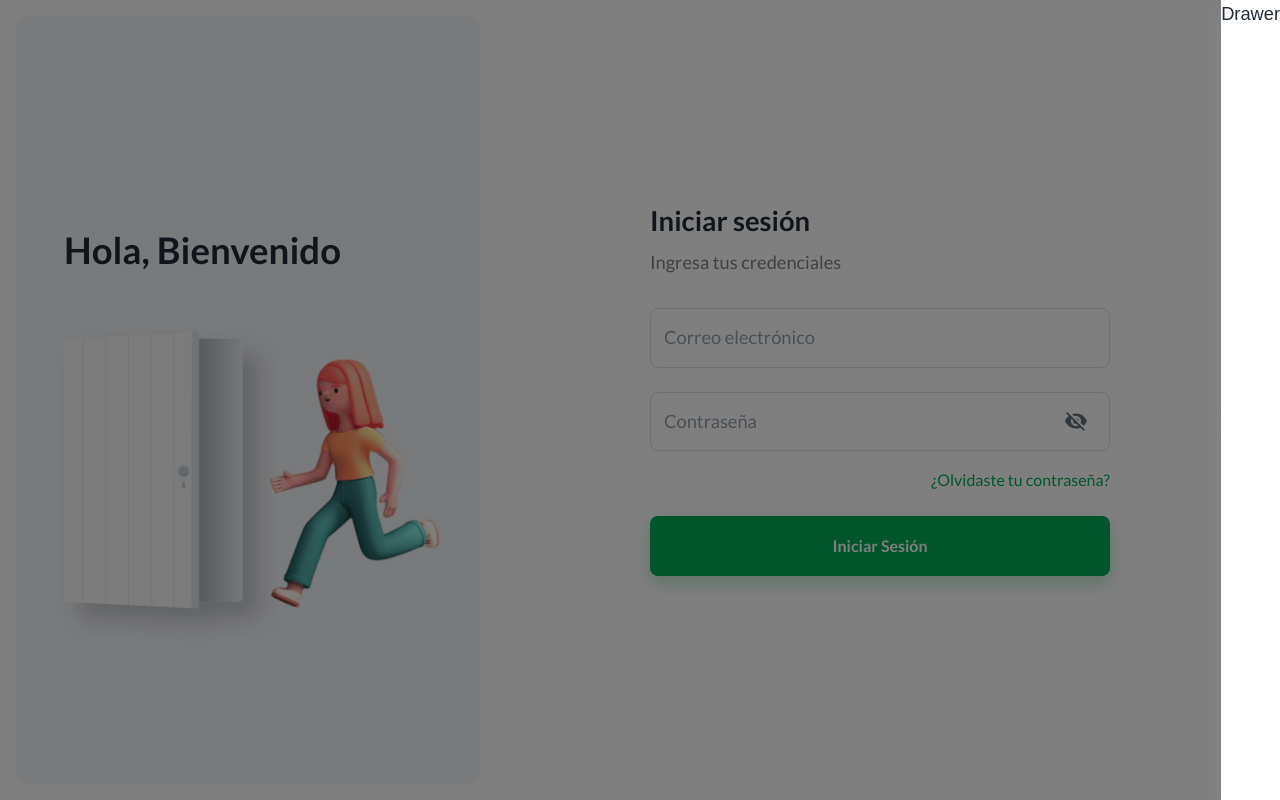
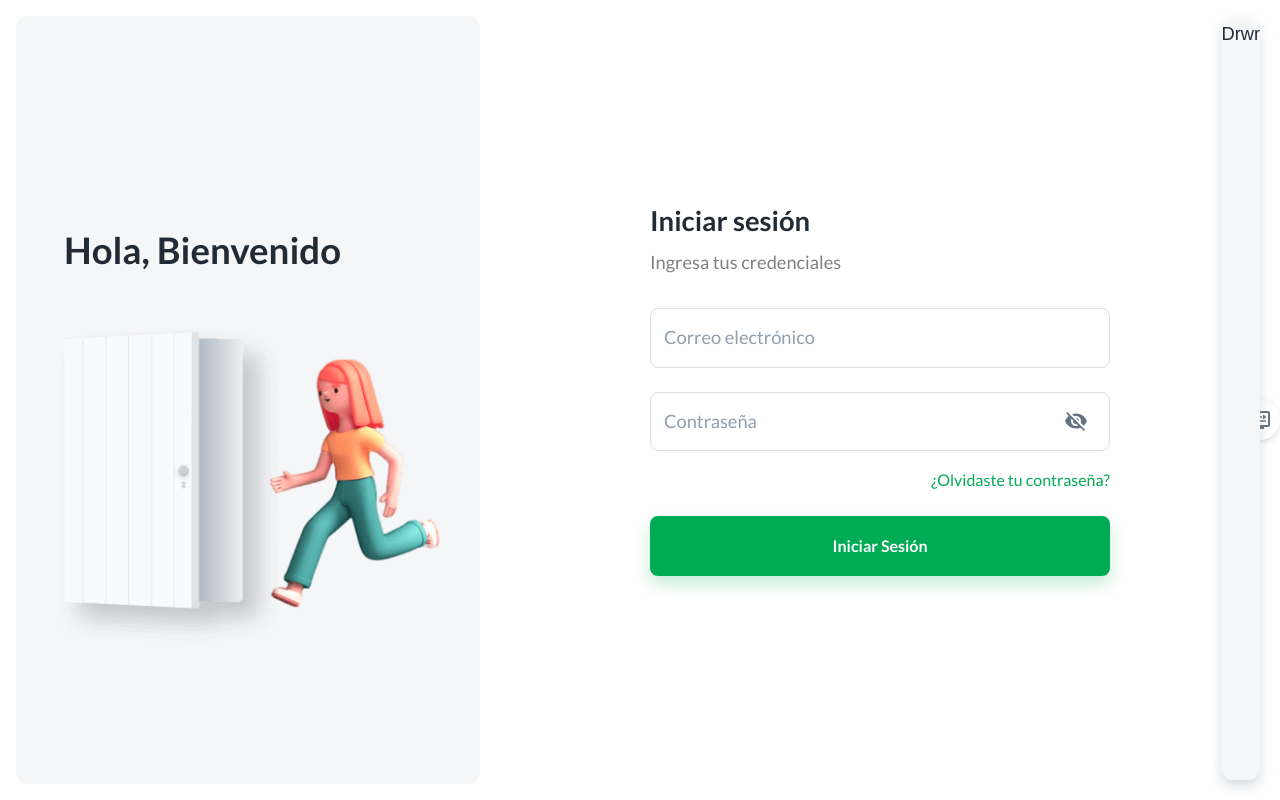
Before and after one commit to erikpz/dashboard, a React (Create React App) app: page /auth/sign-in in a window 1280 px wide. Both pictures are taken after a click on the button 1260 px from the left and 420 px from the top of the page. Built offline with nearby package versions, Linux system fonts and the light colour scheme.

Commit message:
Settings drawer

```diff
--- a/src/components/AppContainer.tsx
+++ b/src/components/AppContainer.tsx
@@ -1,6 +1,7 @@
 import React, { useState } from "react";
-import { Box, Drawer, IconButton, styled } from "@mui/material";
+import { Box, IconButton, styled } from "@mui/material";
 import { DisplaySettings } from "@mui/icons-material";
+import { SettingsDrawer } from "./SettingsDrawer";
 
 const RootStyle = styled(Box)(({ theme }) => ({
   width: "100%",
@@ -12,7 +13,7 @@ const ButtonStyle = styled(IconButton)(({ theme }) => ({
   position: "fixed",
   right: 0,
   top: "50%",
-  boxShadow: theme.shadows[12],
+  boxShadow: theme.shadows[3],
 }));
 
 export const AppContainer = ({ children }: any) => {
@@ -24,9 +25,7 @@ export const AppContainer = ({ children }: any) => {
       <ButtonStyle onClick={handleOpen}>
         <DisplaySettings />
       </ButtonStyle>
-      <Drawer anchor="right" open={open} onClose={handleClose}>
-        Drawer
-      </Drawer>
+      <SettingsDrawer open={open} onClose={handleClose} />
       {children}
     </RootStyle>
   );
--- /dev/null
+++ b/src/components/SettingsDrawer.tsx
@@ -0,0 +1,30 @@
+import React, { FC } from "react";
+import { Drawer, styled } from "@mui/material";
+
+interface SettingsDrawerProps {
+  open: boolean;
+  onClose: () => void;
+}
+
+const DrawerStyles = styled(Drawer)(({ theme }) => ({
+  "& .MuiBackdrop-root": {
+    backgroundColor: "transparent",
+  },
+
+  "& .MuiDrawer-paper": {
+    backgroundColor: theme.palette.background.neutral,
+    opacity: 1,
+    margin: 20,
+    height: "calc(100% - 40px)",
+    borderRadius: theme.shape.borderRadiusMd,
+  },
+}));
+
+export const SettingsDrawer: FC<SettingsDrawerProps> = (props) => {
+  const { open, onClose } = props;
+  return (
+    <DrawerStyles anchor="right" open={open} onClose={onClose} elevation={8}>
+      Drwr
+    </DrawerStyles>
+  );
+};
```
